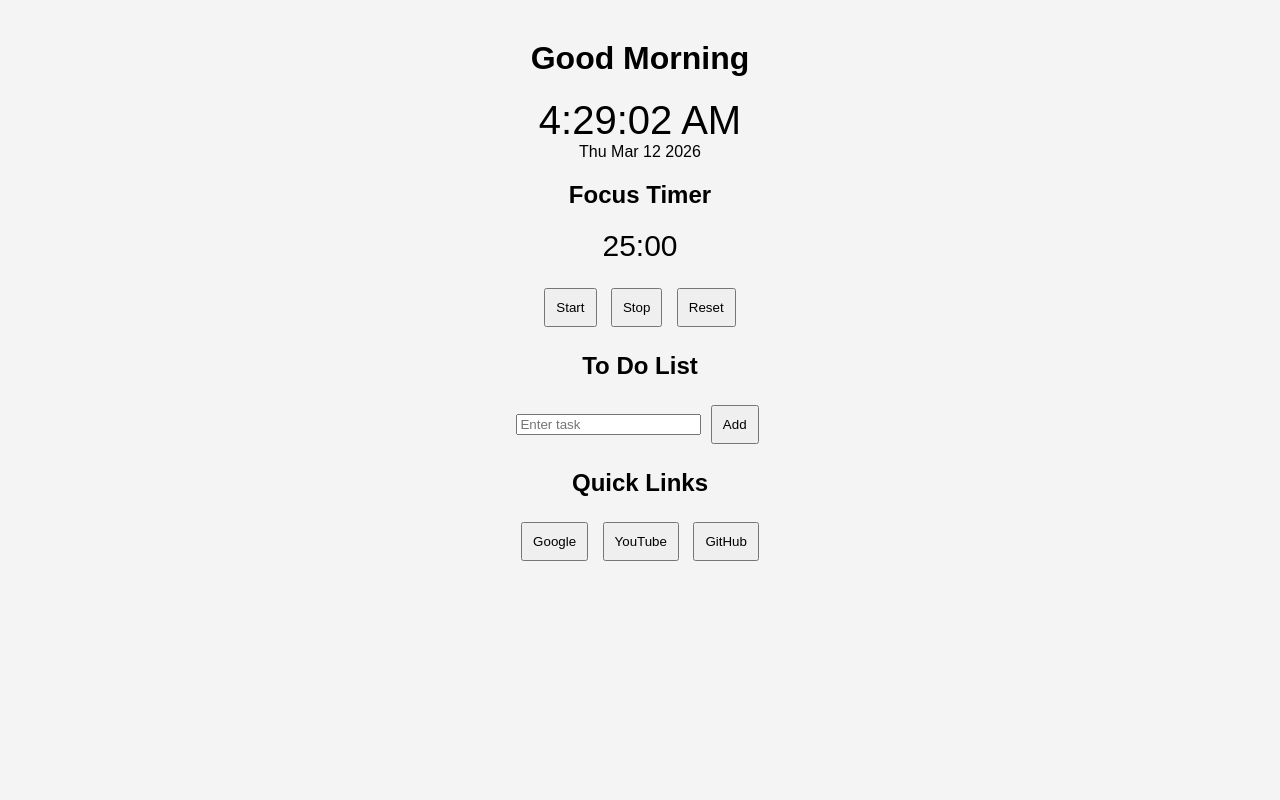
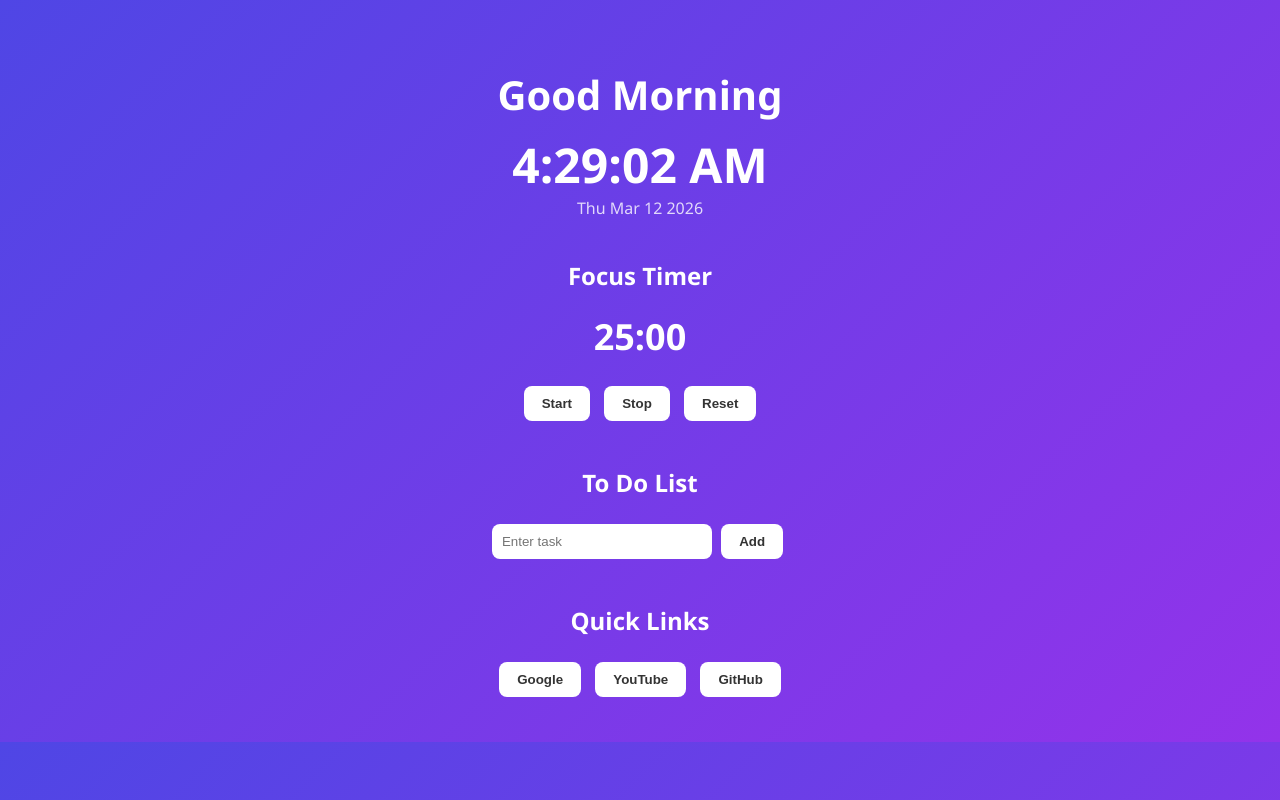
Before and after one commit to Wanny24/CodingCamp-9Mar26-Irwan, a plain HTML site: page index.html in a window 1280 px wide. Drawn offline with Linux system fonts and the light colour scheme.

Commit message:
Update style.css

```diff
--- a/css/style.css
+++ b/css/style.css
@@ -1,28 +1,70 @@
 body{
-    font-family: Arial;
-    text-align: center;
-    background: #f4f4f4;
+font-family: "Segoe UI", sans-serif;
+background: linear-gradient(135deg,#4f46e5,#9333ea);
+color:white;
+text-align:center;
+margin:0;
+padding:40px;
 }
 
 h1{
-    margin-top:40px;
+font-size:40px;
+margin-bottom:10px;
 }
 
 #clock{
-    font-size:40px;
+font-size:48px;
+font-weight:bold;
+}
+
+#date{
+opacity:0.8;
+margin-bottom:30px;
+}
+
+h2{
+margin-top:40px;
 }
 
 #timer{
-    font-size:30px;
-    margin:20px;
+font-size:36px;
+margin:20px;
+font-weight:bold;
 }
 
 button{
-    padding:10px;
-    margin:5px;
+padding:10px 18px;
+border:none;
+border-radius:8px;
+background:white;
+color:#333;
+font-weight:bold;
+cursor:pointer;
+margin:5px;
+transition:0.2s;
+}
+
+button:hover{
+transform:scale(1.05);
+background:#f1f1f1;
+}
+
+input{
+padding:10px;
+border-radius:8px;
+border:none;
+width:200px;
+}
+
+ul{
+padding:0;
 }
 
 li{
-    list-style:none;
-    margin:10px;
+list-style:none;
+background:rgba(255,255,255,0.2);
+margin:10px auto;
+padding:10px;
+border-radius:8px;
+width:250px;
 }
```
